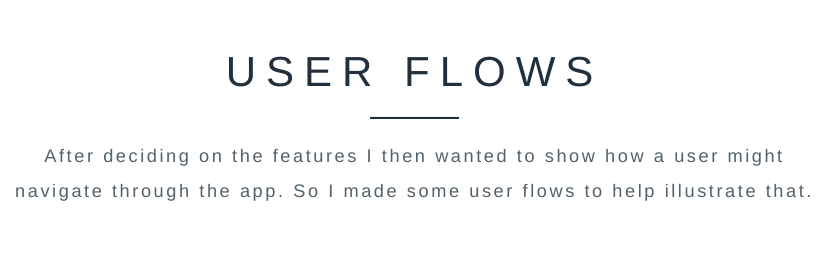
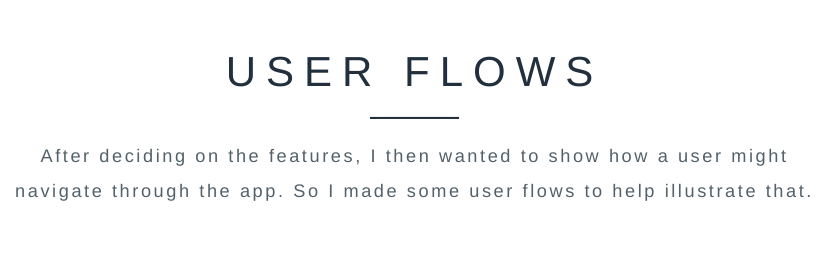
Before and after one commit to alexjferguson17/Alex-UX-Portfolio, a plain HTML site: page paycrave.html in a window 1280 px wide. Shown: the part 2300-2559 px from the top of the page, 233-1058 px from the left. Drawn offline with nearby package versions, Linux system fonts and the light colour scheme.

```diff
--- a/paycrave.html
+++ b/paycrave.html
@@ -42,7 +42,7 @@
 			<div class="col-lg-12">
 				<h1>User Flows</h1>
 				<hr>
-				<p>After deciding on the features I then wanted to show how a user might navigate through the app. So I made some user flows to help illustrate that. </p>
+				<p>After deciding on the features, I then wanted to show how a user might navigate through the app. So I made some user flows to help illustrate that. </p>
 			</div>
 			<div class="col-lg-6">
 				<img class="img-responsive" src="img/newUserFlow.png" alt="New User Flow">
```
Also changed, not shown: afExotics.html (+1 -1 lines).
